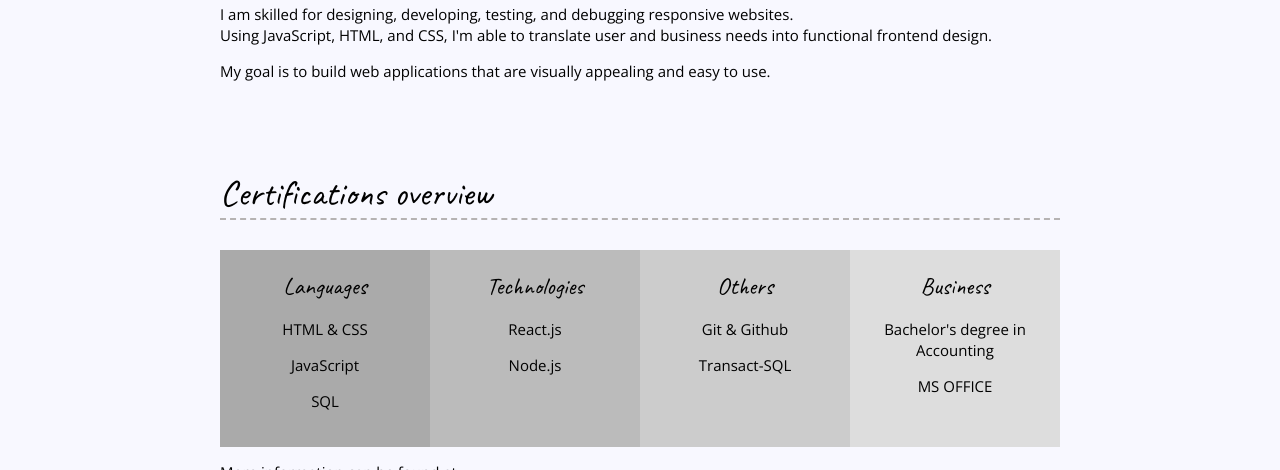
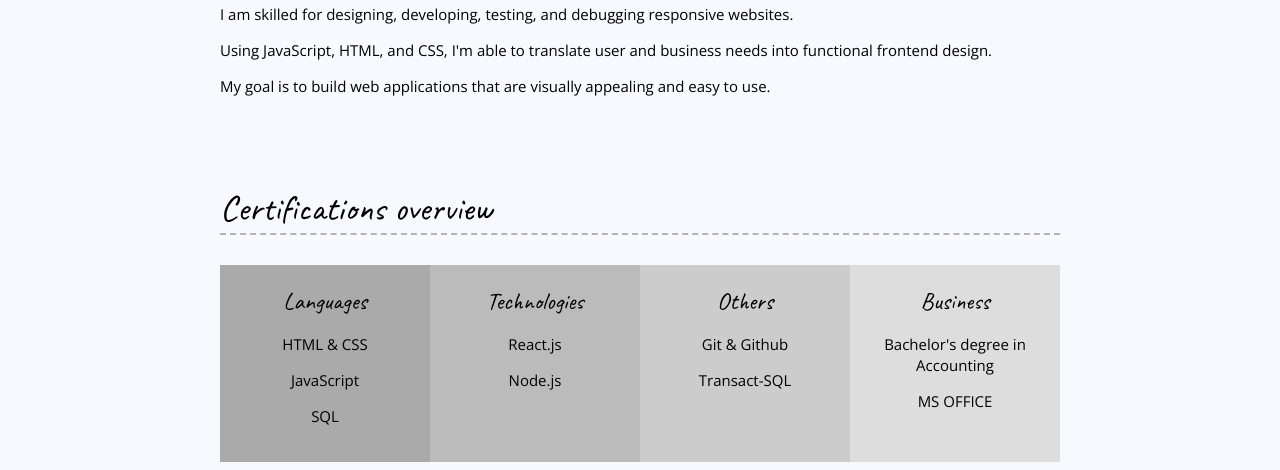
Before and after one commit to jgab40/jgabnd-project, a plain HTML site: page resume.html in a window 1280 px wide. Shown: the part 630-1100 px from the top of the page. Drawn offline with nearby package versions, Linux system fonts and the light colour scheme.

Commit message:
Updated my resume profile with one pargraph

```diff
--- a/resume.html
+++ b/resume.html
@@ -22,9 +22,11 @@
     <main class="content-wrapper">
       <!-- //  PROFILE  // -->
       <section class="resume-section">
+
         <h2>Profile</h2>
-        <p>I am skilled for designing, developing, testing, and debugging responsive websites.<br>
-        Using JavaScript, HTML, and CSS, I'm able to translate user and business needs into functional frontend design.</p>
+
+        <p>I am skilled for designing, developing, testing, and debugging responsive websites.</p>
+        <p>Using JavaScript, HTML, and CSS, I'm able to translate user and business needs into functional frontend design.</p>
         <P>My goal is to build web applications that are visually appealing and easy to use.</P>
 
         <a href="index.html">Back to homepage</a>
```
